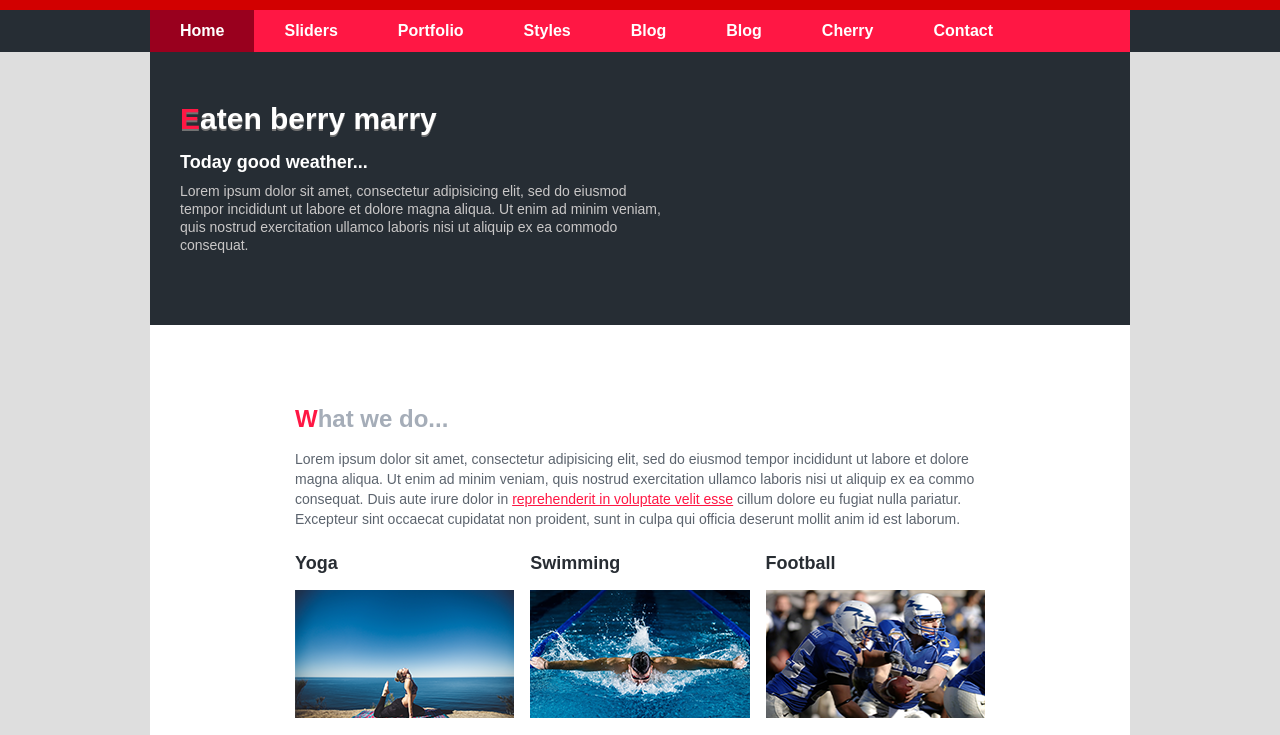
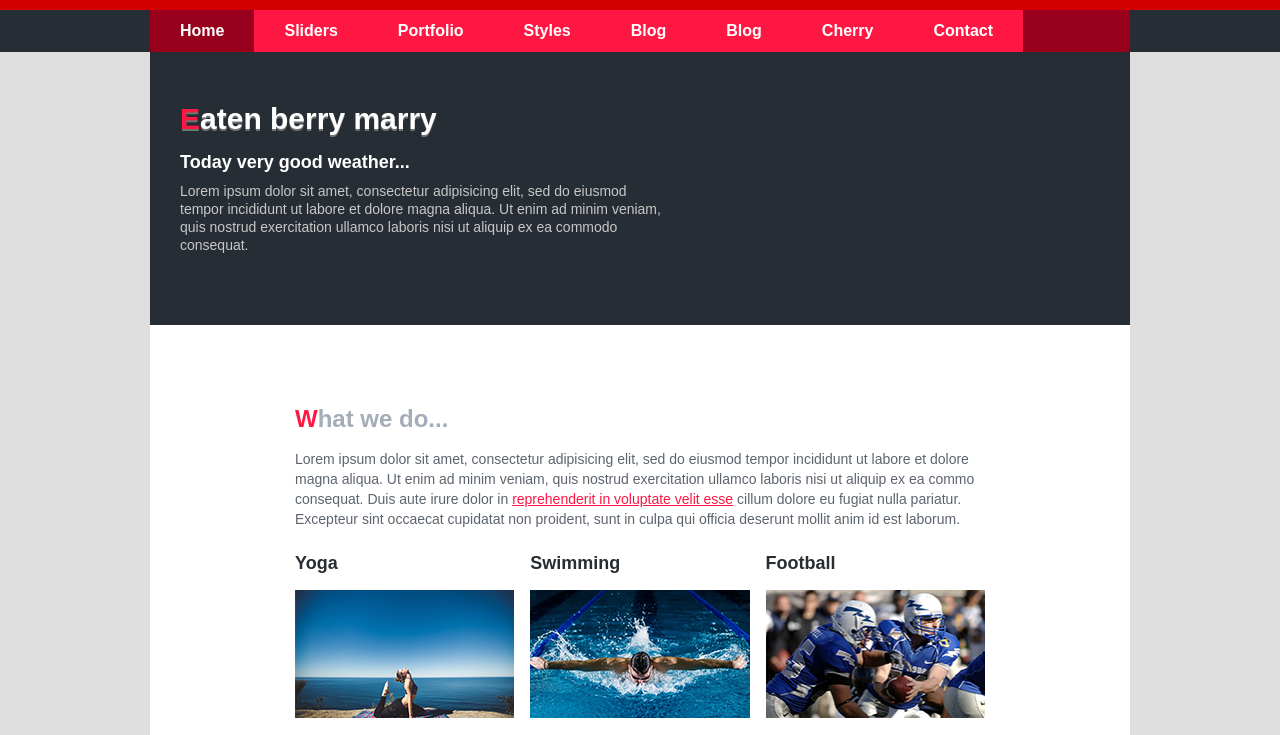
Before and after one commit to srkvlntn/cherry, a plain HTML site: page index.html in a window 1280 px wide. Shown: the top 735 px of the page. Drawn offline with Linux system fonts and the light colour scheme.

Commit message:
commit number 4 (finished, correct intro and style)

```diff
--- a/css/style.css
+++ b/css/style.css
@@ -70,7 +70,7 @@ img {
 }
 
 .nav {
-    background-color: #ff1744;
+    background-color: #99001e;
 }
 
 .nav::after {
--- a/index.html
+++ b/index.html
@@ -29,7 +29,7 @@
     <div class="container">
         <section class="intro">
             <h1>Eaten berry marry</h1>
-            <h3>Today good weather...</h3>
+            <h3>Today very good weather...</h3>
             <p>Lorem ipsum dolor sit amet, consectetur adipisicing elit, sed do eiusmod
                 tempor incididunt ut labore et dolore magna aliqua. Ut enim ad minim veniam,
                 quis nostrud exercitation ullamco laboris nisi ut aliquip ex ea commodo
```
